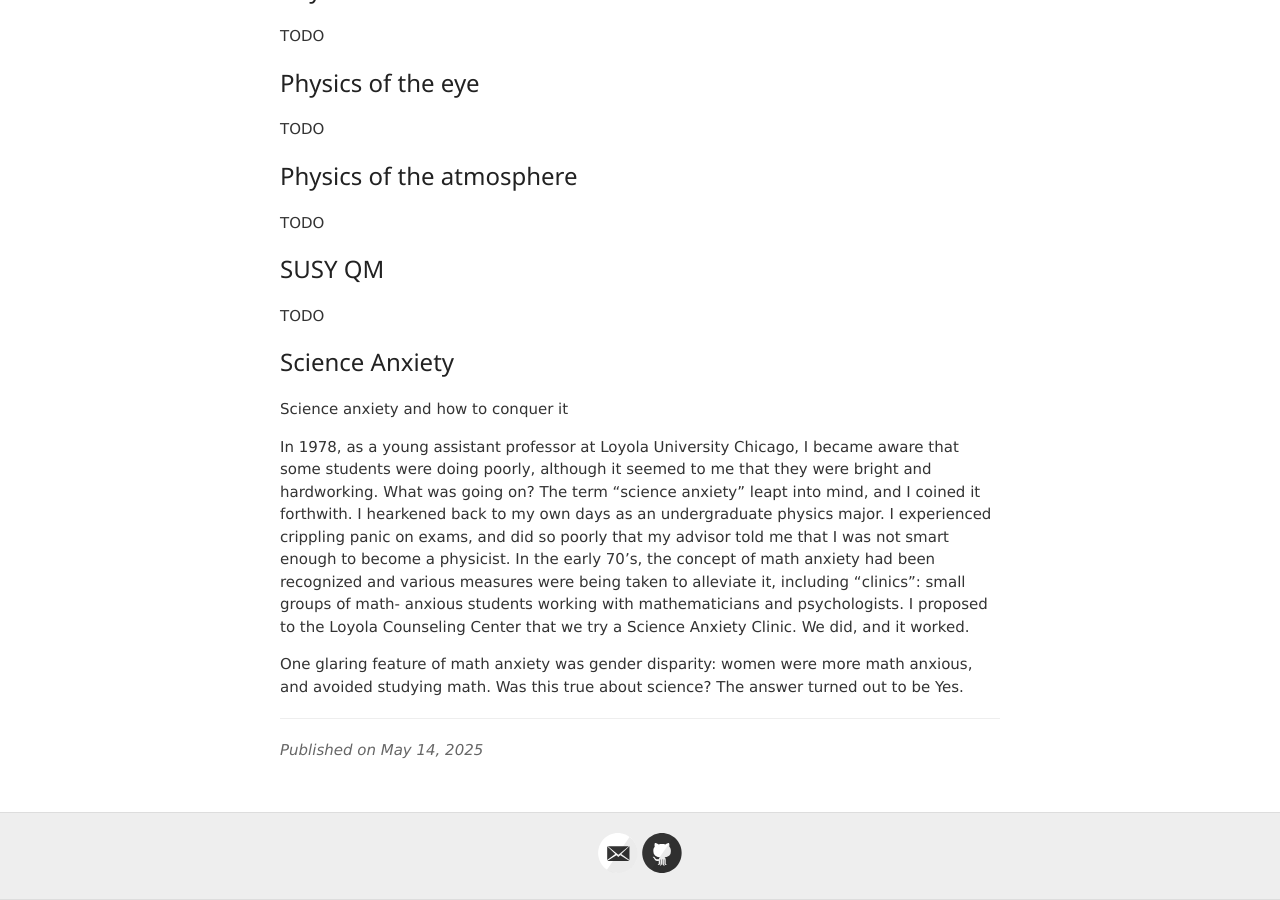
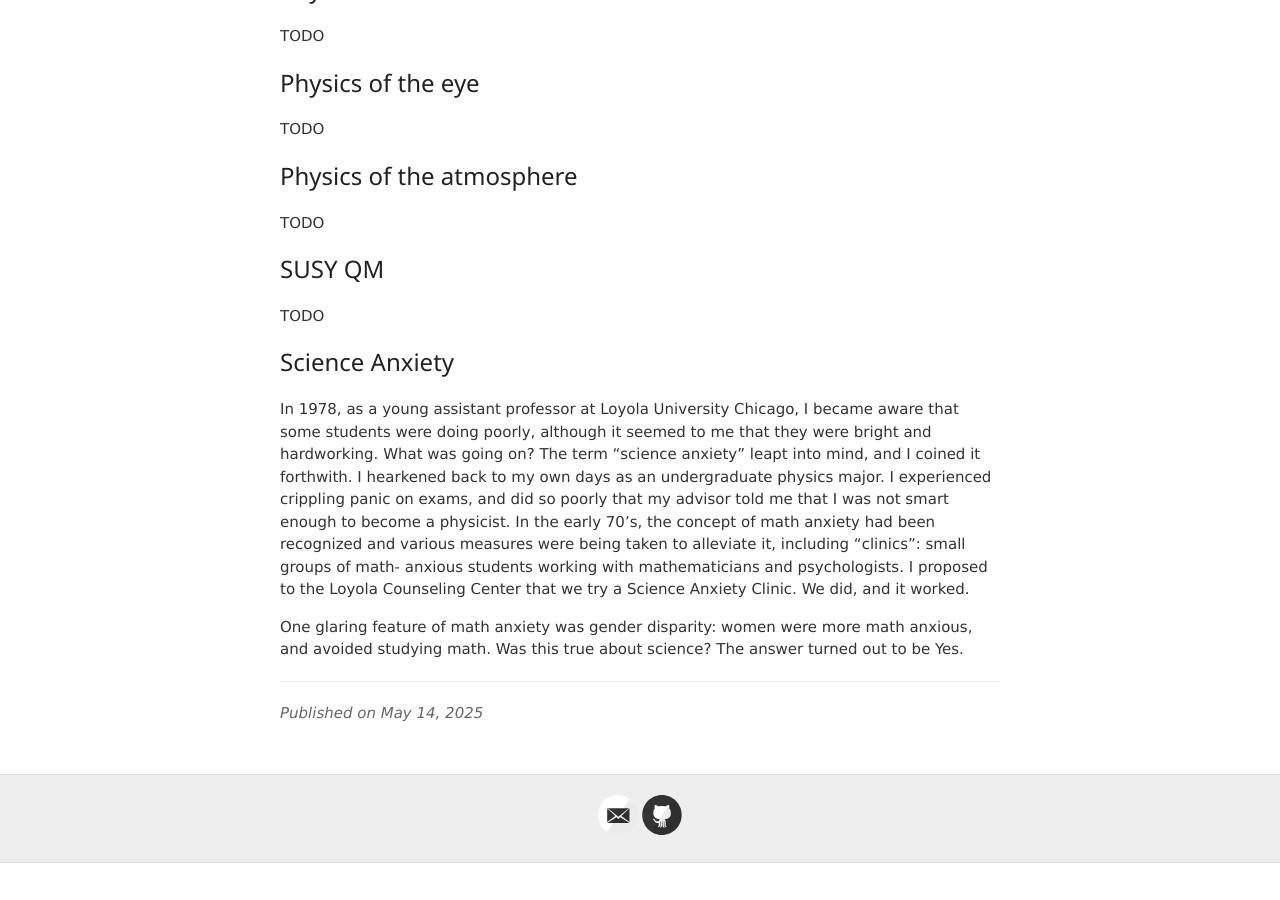
Before and after one commit to jvmallow/jvmallow.github.io, a Jekyll site: the page built from _posts/2025-05-14-Physics.md, in a window 1280 px wide and 900 px high, scrolled down 852 px. Built offline with Jekyll 4.4.1, drawn with Linux system fonts in a browser that asks for light colours; a script that is not in the unit is left out; after the commit the page ends 1715 px from its top, so only the background shows below that.

Commit message:
Update 2025-05-14-Physics.md

```diff
--- a/_posts/2025-05-14-Physics.md
+++ b/_posts/2025-05-14-Physics.md
@@ -36,7 +36,6 @@ TODO
 
 ###    Science Anxiety
 
-Science anxiety and how to conquer it
 
 In 1978, as a young assistant professor at Loyola University Chicago, I became aware that some students were doing poorly, although it seemed to me that they were bright and hardworking. What was going on? The term “science anxiety” leapt into mind, and I coined it forthwith. I hearkened back to my own days as an undergraduate physics major. I experienced crippling panic on exams, and did so poorly that my advisor told me that I was not smart enough to become a physicist. In the early 70’s, the concept of math anxiety had been recognized and various measures were being taken to alleviate it, including “clinics”: small groups of math- anxious students working with mathematicians and psychologists. I proposed to the Loyola Counseling Center that we try a Science Anxiety Clinic. We did, and it worked.
 
```
